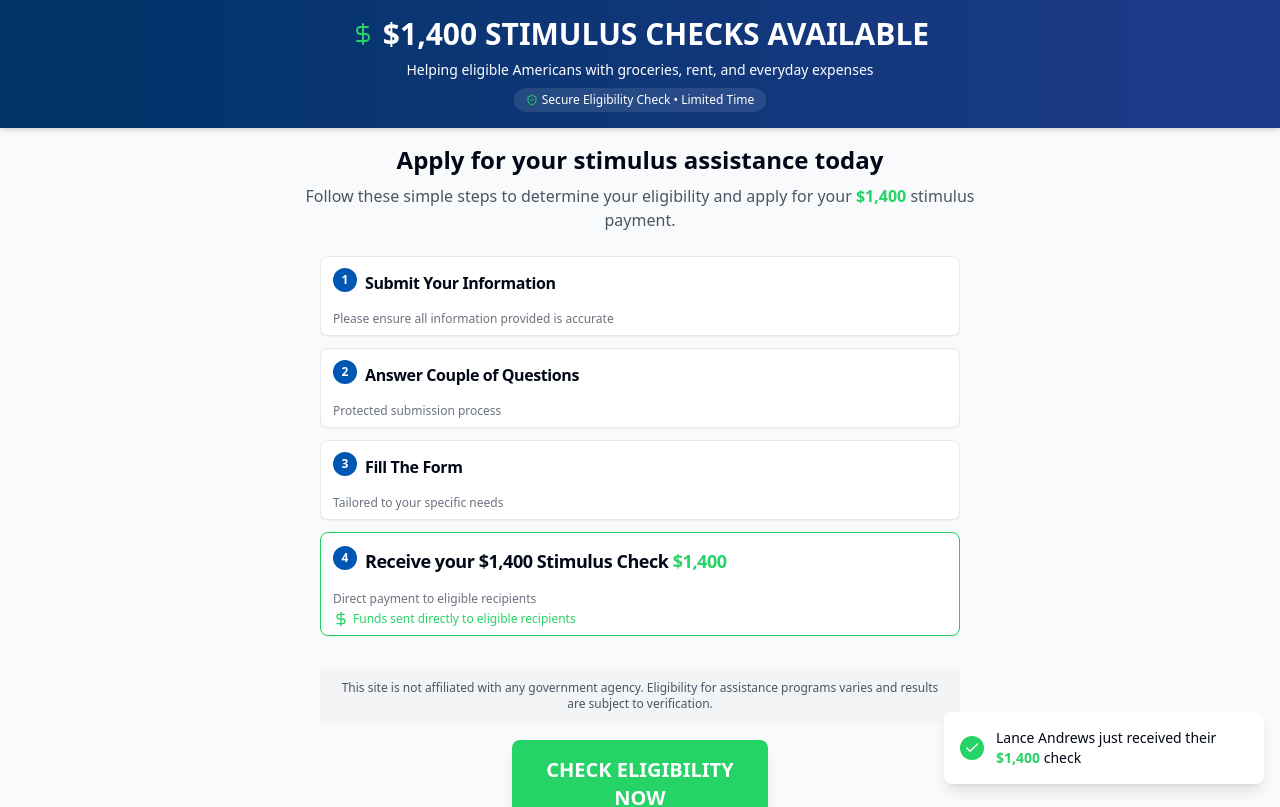
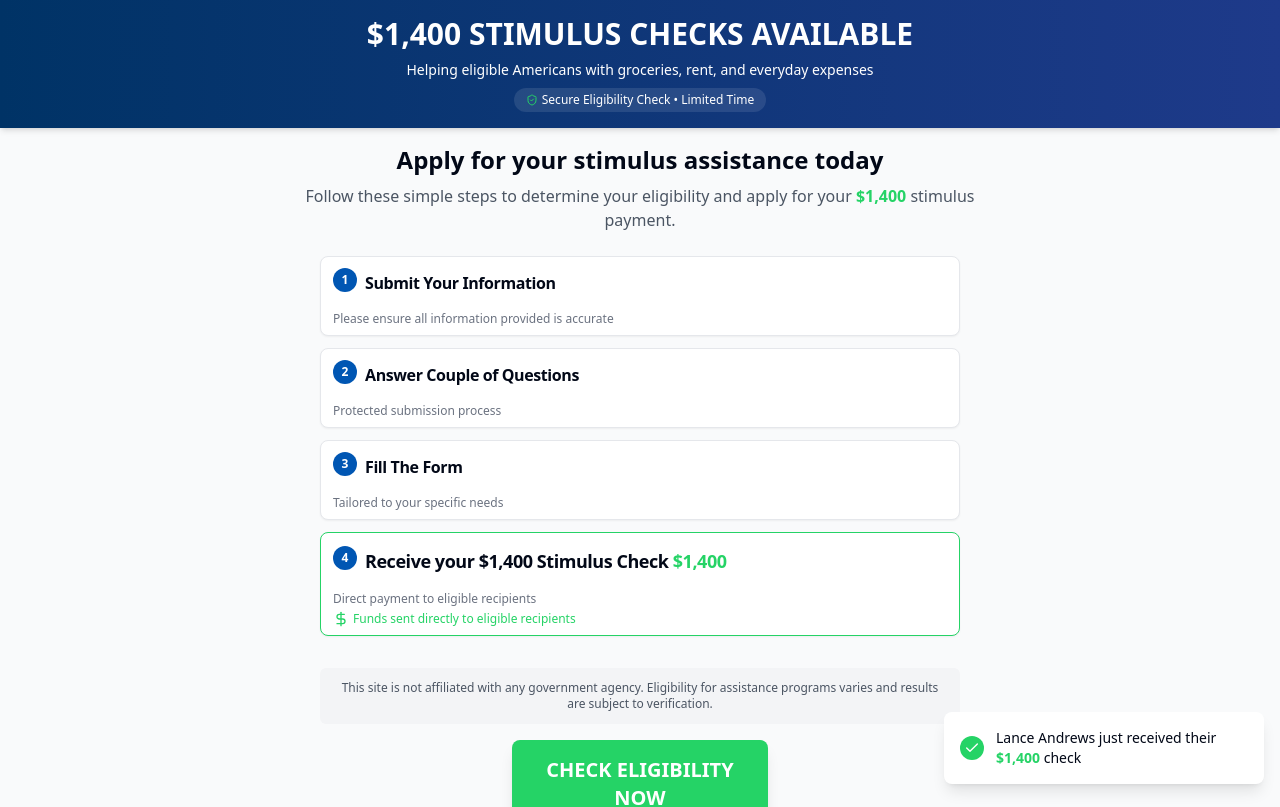
Before and after one commit to countybaz/stimulusrelief, a React (Vite) app: page / in a window 1280 px wide. Shown: the top 807 px of the page. Built offline with nearby package versions, Linux system fonts and the light colour scheme.

Commit message:
Visual edit in Lovable
Edited UI in Lovable

```diff
--- a/src/components/Header.tsx
+++ b/src/components/Header.tsx
@@ -1,14 +1,11 @@
-
 import React from 'react';
 import { DollarSign, ShieldCheck } from 'lucide-react';
-
 const Header = () => {
-  return (
-    <header className="bg-gradient-to-r from-stimulus-darkblue to-blue-900 py-4 px-4 shadow-md">
+  return <header className="bg-gradient-to-r from-stimulus-darkblue to-blue-900 py-4 px-4 shadow-md">
       <div className="container mx-auto">
         <div className="flex flex-col items-center text-white">
           <div className="flex items-center justify-center">
-            <DollarSign className="h-6 w-6 mr-2 text-stimulus-green" />
+
             <h1 className="text-xl sm:text-2xl md:text-3xl font-bold text-center">
               $1,400 STIMULUS CHECKS AVAILABLE
             </h1>
@@ -24,8 +21,6 @@ const Header = () => {
           </div>
         </div>
       </div>
-    </header>
-  );
+    </header>;
 };
-
 export default Header;
```
